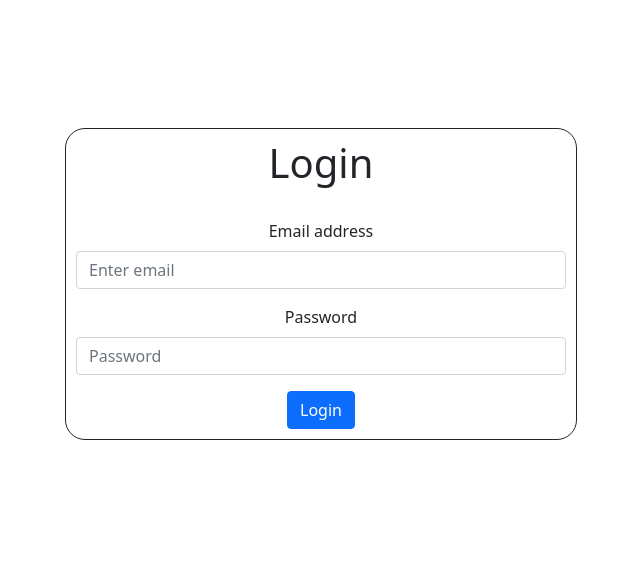
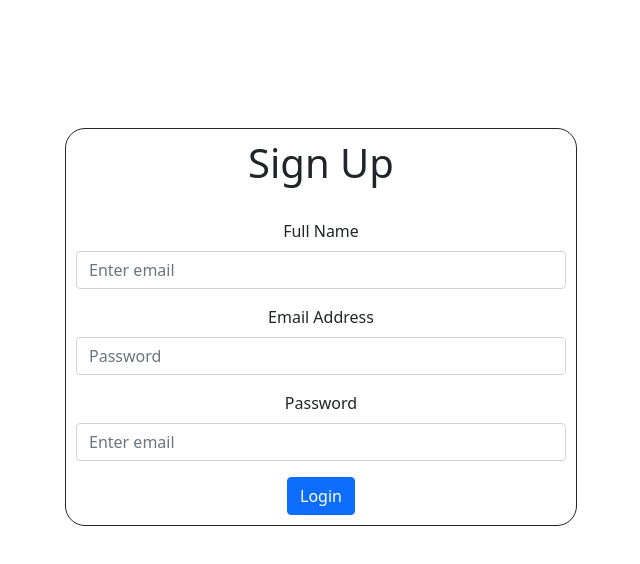
Before and after one commit to Dilansilva/Online-Shopping-MERN, a React (Create React App) app: page / in a window 1280 px wide. Shown: the top 564 px of the page, without its empty margins (319-959 px from the left). Built offline with nearby package versions, Linux system fonts and the light colour scheme.

Commit message:
Done some changes

```diff
--- a/src/SignUp/SignUp.js
+++ b/src/SignUp/SignUp.js
@@ -6,29 +6,38 @@ const SignUp = () => {
 
     const [error,setError] = useState({
         email: null,
-        password: null
+        password: null,
+        name: null
       });
 
     return (
         <>
         <div className="main-header">
       <div className="inner-header">
-        <h1>Login</h1>
+        <h1>Sign Up</h1>
         <br />
         <Form>
           <Form.Group className="mb-3" controlId="formBasicEmail">
-            <Form.Label>Email address</Form.Label>
+            <Form.Label>Full Name</Form.Label>
             <Form.Control type="email" placeholder="Enter email" />
             <Form.Text className="red-color-text">
-              {error.email}
+              {error.name}
             </Form.Text>
           </Form.Group>
 
           <Form.Group className="mb-3" controlId="formBasicPassword">
-            <Form.Label>Password</Form.Label>
+            <Form.Label>Email Address</Form.Label>
             <Form.Control type="password" placeholder="Password" />
             <Form.Text className="red-color-text">
               {error.password}
+            </Form.Text>
+          </Form.Group>
+
+          <Form.Group className="mb-3" controlId="formBasicEmail">
+            <Form.Label>Password</Form.Label>
+            <Form.Control type="email" placeholder="Enter email" />
+            <Form.Text className="red-color-text">
+              {error.email}
             </Form.Text>
           </Form.Group>
 
```
